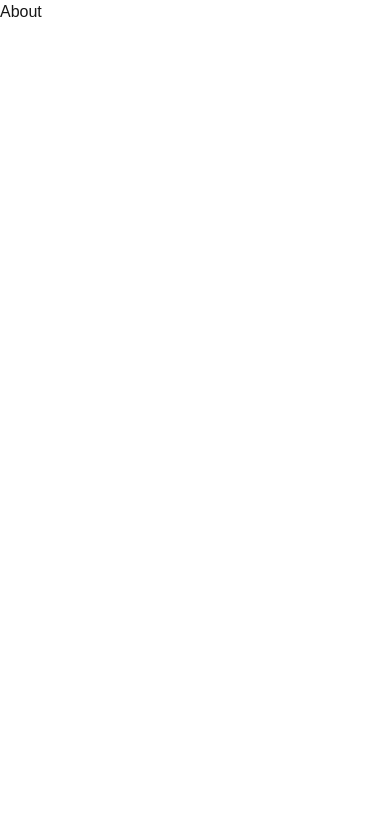
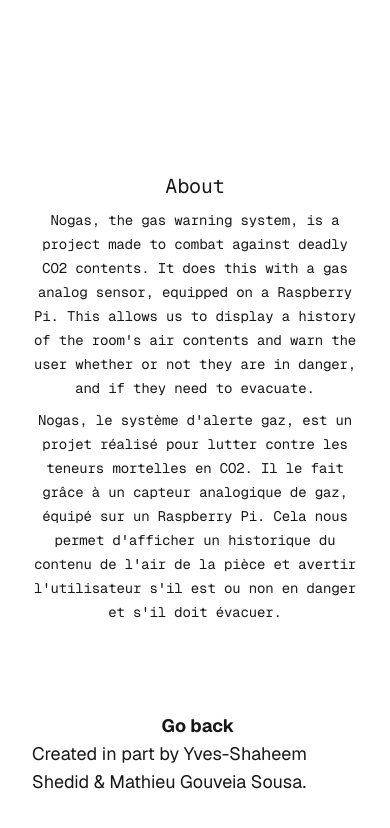
Before and after one commit to nogas-project/FRONTEND, a Next.js app: page /about in a window 390 px wide. Shown: the top 828 px of the page. Built offline with nearby package versions, Linux system fonts and the light colour scheme.

Commit message:
adds about page & the style

```diff
--- /dev/null
+++ b/src/app/about/page.module.css
@@ -0,0 +1,159 @@
+.page {
+  --gray-rgb: 0, 0, 0;
+  --gray-alpha-200: rgba(var(--gray-rgb), 0.08);
+  --gray-alpha-100: rgba(var(--gray-rgb), 0.05);
+
+  --button-primary-hover: #383838;
+  --button-secondary-hover: #f2f2f2;
+
+  display: grid;
+  grid-template-rows: 20px 1fr 20px;
+  align-items: center;
+  justify-items: center;
+  min-height: 100svh;
+  padding: 80px;
+  gap: 64px;
+  font-family: var(--font-geist-sans);
+}
+
+@media (prefers-color-scheme: dark) {
+  .page {
+    --gray-rgb: 255, 255, 255;
+    --gray-alpha-200: rgba(var(--gray-rgb), 0.145);
+    --gray-alpha-100: rgba(var(--gray-rgb), 0.06);
+
+    --button-primary-hover: #ccc;
+    --button-secondary-hover: #1a1a1a;
+  }
+}
+
+.main {
+  display: flex;
+  flex-direction: column;
+  gap: 32px;
+  grid-row-start: 2;
+}
+
+.main ol {
+  font-family: var(--font-geist-mono);
+  padding-left: 0;
+  margin: 0;
+  font-size: 14px;
+  line-height: 24px;
+  letter-spacing: -0.01em;
+  list-style-position: inside;
+}
+
+.main li:not(:last-of-type) {
+  margin-bottom: 8px;
+}
+
+.main code {
+  font-family: inherit;
+  background: var(--gray-alpha-100);
+  padding: 2px 4px;
+  border-radius: 4px;
+  font-weight: 600;
+}
+
+.ctas {
+  display: flex;
+  gap: 16px;
+  margin-left: 32px;
+}
+
+.ctas a {
+  appearance: none;
+  border-radius: 128px;
+  height: 48px;
+  padding: 0 32px;
+  border: none;
+  border: 1px solid transparent;
+  transition:
+    background 0.2s,
+    color 0.2s,
+    border-color 0.2s;
+  cursor: pointer;
+  display: flex;
+  align-items: center;
+  justify-content: center;
+  font-size: 16px;
+  line-height: 20px;
+  font-weight: 500;
+}
+
+a.primary {
+  background: var(--foreground);
+  color: var(--background);
+  gap: 8px;
+}
+
+a.secondary {
+  border-color: var(--gray-alpha-200);
+  min-width: 180px;
+}
+
+.footer {
+  grid-row-start: 3;
+  display: flex;
+  gap: 24px;
+}
+
+.footer a {
+  margin-left: 6px;
+  align-items: center;
+  gap: 8px;
+}
+
+/* Enable hover only on non-touch devices */
+@media (hover: hover) and (pointer: fine) {
+  a.primary:hover {
+    background: var(--button-primary-hover);
+    border-color: transparent;
+  }
+
+  a.secondary:hover {
+    background: var(--button-secondary-hover);
+    border-color: transparent;
+  }
+
+  .footer a:hover {
+    text-decoration: underline;
+    text-underline-offset: 4px;
+  }
+}
+
+@media (max-width: 600px) {
+  .page {
+    padding: 32px;
+    padding-bottom: 80px;
+  }
+
+  .main {
+    align-items: center;
+  }
+
+  .main ol {
+    text-align: center;
+  }
+
+  .ctas {
+    margin-left: 12px;
+  }
+
+  a.secondary {
+    min-width: auto;
+  }
+
+  .footer {
+    flex-wrap: wrap;
+    align-items: center;
+    justify-content: center;
+  }
+}
+
+@media (prefers-color-scheme: dark) {
+  .logo {
+    filter: invert();
+  }
+}
--- a/src/app/about/page.tsx
+++ b/src/app/about/page.tsx
@@ -1,7 +1,39 @@
+import styles from "./page.module.css";
+
 export default function About() {
 	return (
-		<div>
-			About
+		<div className={styles.page}>
+			<main className={styles.main}>
+				<ol>
+					<li className={'text-xl'}>
+						About
+					</li>
+					{/* English */}
+					<li className={'text-md'}>
+						Nogas, the gas warning system, is a project made to combat against deadly CO2 contents.
+						It does this with a gas analog sensor, equipped on a Raspberry Pi. This allows us to
+						display a history of the room's air contents and warn the user whether or not they
+						are in danger, and if they need to evacuate.
+					</li>
+					{/* French */}
+					<li className={'text-md'}>
+						Nogas, le système d'alerte gaz, est un projet réalisé pour lutter contre les teneurs mortelles en CO2.
+						Il le fait grâce à un capteur analogique de gaz, équipé sur un Raspberry Pi. Cela nous permet d'afficher
+						un historique du contenu de l'air de la pièce et avertir l'utilisateur s'il est ou non
+						en danger et s'il doit évacuer.
+					</li>
+				</ol>
+			</main>
+			<footer className={styles.footer}>
+				<ol>
+					<li className={'text-lg text-center font-bold'}>
+						<a href={'/..'}> Go back </a>
+					</li>
+					<li className={'text-lg'}>
+						Created in part by Yves-Shaheem Shedid & Mathieu Gouveia Sousa.
+					</li>
+				</ol>
+			</footer>
 		</div>
 	)
 }
```
